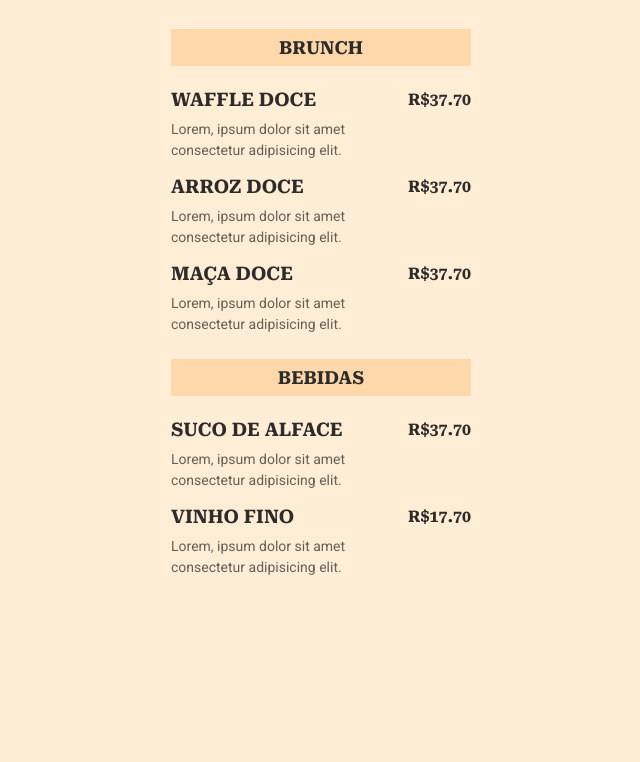
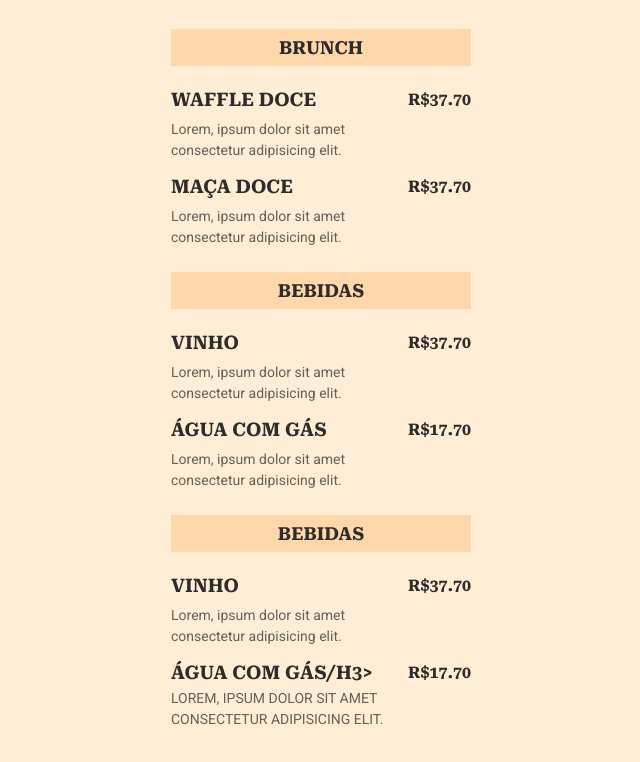
Before and after one commit to daiaanebarbosaf/digital-menu, a plain HTML site: page index.html in a window 1280 px wide. Shown: the part 88-850 px from the top of the page, without its empty margins (319-959 px from the left). Before the commit the page ends 800 px from the top, so only its background shows below. Drawn offline with Linux system fonts and the light colour scheme.

Commit message:
Update index.html

```diff
--- a/index.html
+++ b/index.html
@@ -38,17 +38,6 @@
 
       <li>
         <div class="details">
-          <h3>ARROZ DOCE</h3>
-          <p class="description">Lorem, ipsum dolor sit amet consectetur adipisicing elit. </p>
-        </div>
-
-        <strong>
-          R$37.70
-        </strong>
-      </li>
-
-      <li>
-        <div class="details">
           <h3>MAÇA DOCE</h3>
           <p class="description">Lorem, ipsum dolor sit amet consectetur adipisicing elit. </p>
         </div>
@@ -66,7 +55,7 @@
     <ul>
       <li>
         <div class="details">
-          <h3>SUCO DE ALFACE</h3>
+          <h3>VINHO</h3>
           <p class="description">Lorem, ipsum dolor sit amet consectetur adipisicing elit. </p>
         </div>
 
@@ -77,7 +66,7 @@
 
       <li>
         <div class="details">
-          <h3>VINHO FINO</h3>
+          <h3>ÁGUA COM GÁS</h3>
           <p class="description">Lorem, ipsum dolor sit amet consectetur adipisicing elit. </p>
         </div>
 
@@ -88,6 +77,33 @@
     </ul>
   </section>
 
+  <section>
+    <h2>Bebidas</h2>
+
+    <ul>
+      <li>
+        <div class="details">
+          <h3>VINHO</h3>
+          <p class="description">Lorem, ipsum dolor sit amet consectetur adipisicing elit. </p>
+        </div>
+
+        <strong>
+          R$37.70
+        </strong>
+      </li>
+
+      <li>
+        <div class="details">
+          <h3>ÁGUA COM GÁS/h3>
+          <p class="description">Lorem, ipsum dolor sit amet consectetur adipisicing elit. </p>
+        </div>
+
+        <strong>
+          R$17.70
+        </strong>
+      </li>
+    </ul>
+  </section>
 
 </body>
 
```
